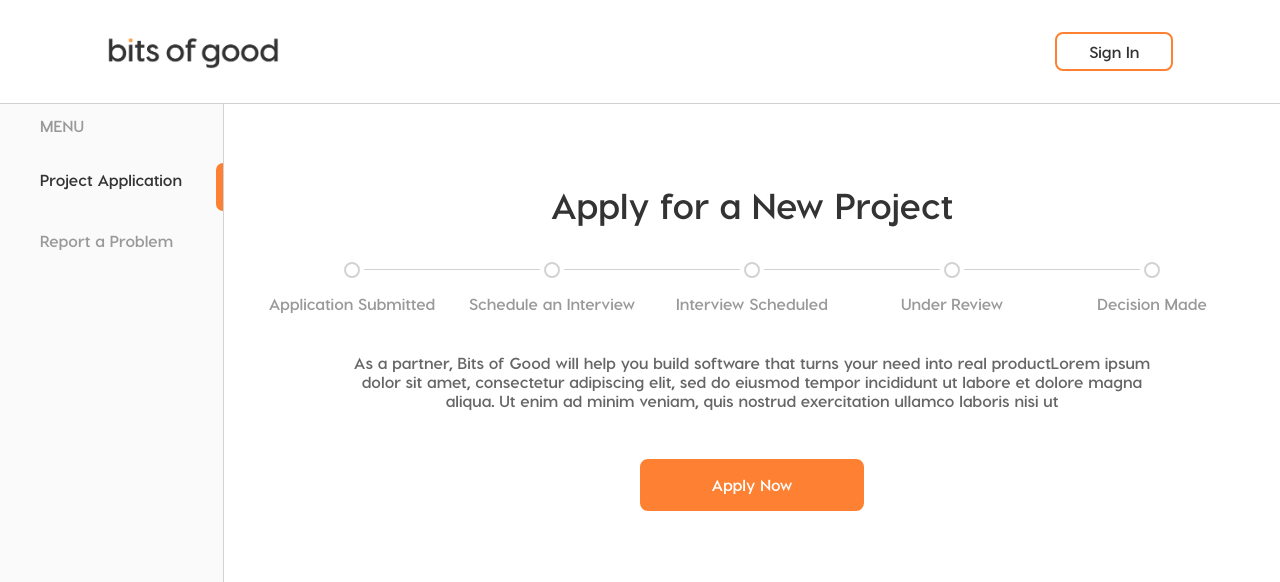
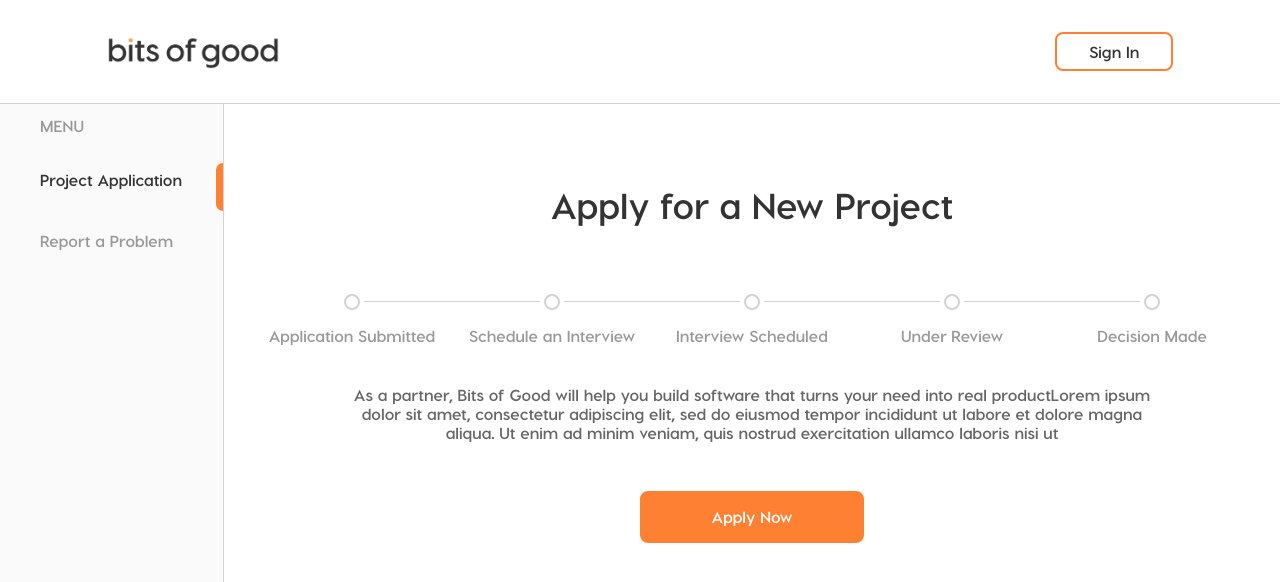
Before and after one commit to GTBitsOfGood/npp, a Next.js app: page /app/project in a window 1280 px wide. Shown: the top 582 px of the page. Built offline with nearby package versions, Linux system fonts and the light colour scheme; no server answers.

Commit message:
fix: removed extra styling file

```diff
--- a/src/screens/Project/ProjectPage.module.scss
+++ /dev/null
@@ -1,7 +0,0 @@
-@import "../../styles/Colors.scss";
-
-.root {
-  button {
-    margin: 0px 0px 48px 0px;
-  }
-}
--- a/src/screens/Project/index.tsx
+++ b/src/screens/Project/index.tsx
@@ -4,15 +4,11 @@ import React from "react";
 import Statusbar from "&components/Statusbar";
 import ButtonLink from "&components/ButtonLink";
 
-// Styling
-import classes from "./ProjectPage.module.scss";
-
 import urls from "&utils/urls";
 
 const ProjectPage = () => {
   return (
     <div className="landingPage">
-      <div className={classes.root}>
       <h1 className="landingHeader">Apply for a New Project</h1>
 
       <Statusbar status={-1} />
@@ -20,11 +16,11 @@ const ProjectPage = () => {
       {/* insert image here*/}
 
       <h3 className="landingText">
-          As a partner, Bits of Good will help you build software that turns
-          your need into real productLorem ipsum dolor sit amet, consectetur
-          adipiscing elit, sed do eiusmod tempor incididunt ut labore et dolore
-          magna aliqua. Ut enim ad minim veniam, quis nostrud exercitation
-          ullamco laboris nisi ut
+        As a partner, Bits of Good will help you build software that turns your
+        need into real productLorem ipsum dolor sit amet, consectetur adipiscing
+        elit, sed do eiusmod tempor incididunt ut labore et dolore magna aliqua.
+        Ut enim ad minim veniam, quis nostrud exercitation ullamco laboris nisi
+        ut
       </h3>
 
       <div className="landingButton">
@@ -33,7 +29,6 @@ const ProjectPage = () => {
         </ButtonLink>
       </div>
     </div>
-    </div>
   );
 };
 
```
Lines whose indentation alone changed are shown as unchanged.
